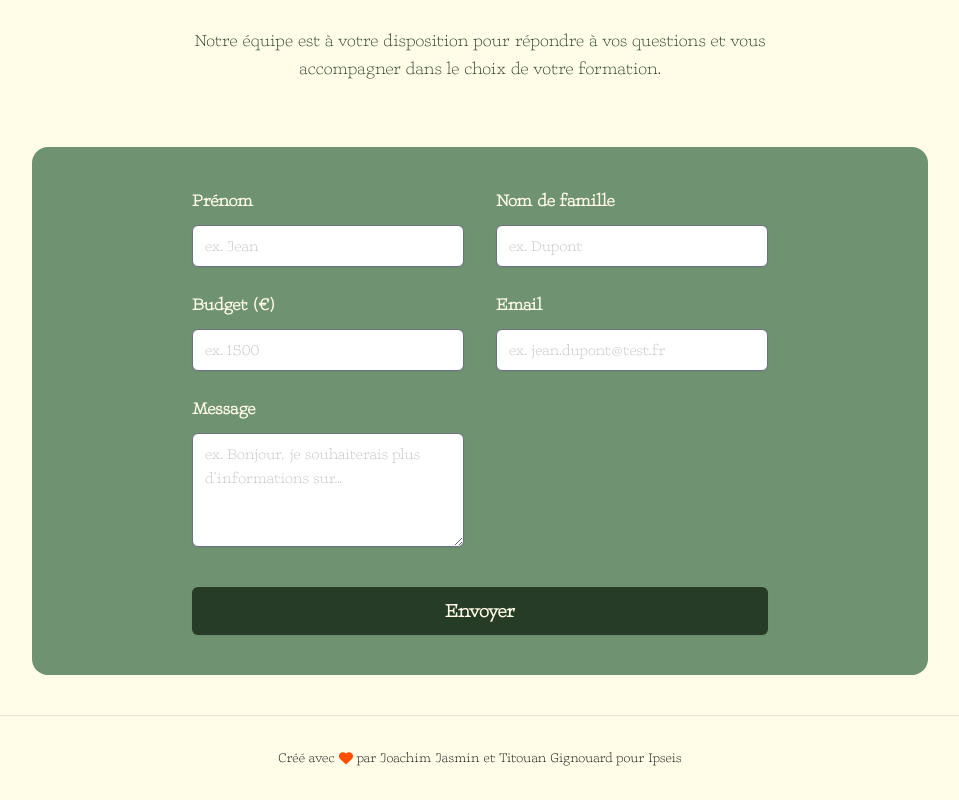
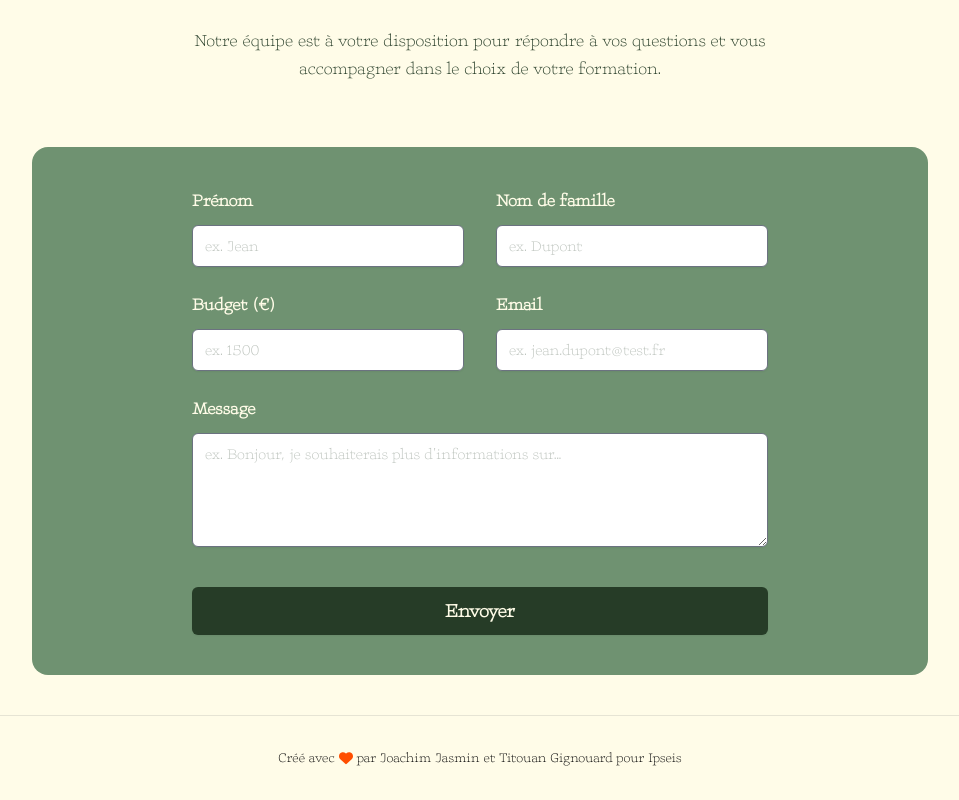
Before and after one commit to Jyok1m/ipseis, a Next.js app: page / in a window 1280 px wide. Shown: the part 1347-2147 px from the top of the page, without its empty margins (160-1119 px from the left). Built offline with nearby package versions, Linux system fonts and the light colour scheme.

Commit message:
Ajout de la gestion des classes CSS dans le composant InputWrapper pour améliorer la personnalisation des styles

```diff
--- a/src/components/home/ContactForm.tsx
+++ b/src/components/home/ContactForm.tsx
@@ -7,8 +7,8 @@ import { Spin } from "antd";
 
 import Notification from "@/components/utils/Notification";
 
-const InputWrapper = ({ label, children, otherProps }: { label: string; children: React.ReactNode; otherProps?: any }) => (
-	<div {...otherProps}>
+const InputWrapper = ({ label, children, className }: { label: string; children: React.ReactNode; className?: string }) => (
+	<div className={className}>
 		<label htmlFor={label} className="text-base sm:text-lg leading-6 text-support font-semibold">
 			{label}
 		</label>
@@ -144,7 +144,7 @@ export default function ContactForm() {
 									placeholder="ex. jean.dupont@test.fr"
 								/>
 							</InputWrapper>
-							<InputWrapper label="Message">
+							<InputWrapper label="Message" className="col-span-full sm:col-span-2">
 								<TextAreaInput
 									onChange={(e: any) => setMessage(e.target.value)}
 									value={message}
```
